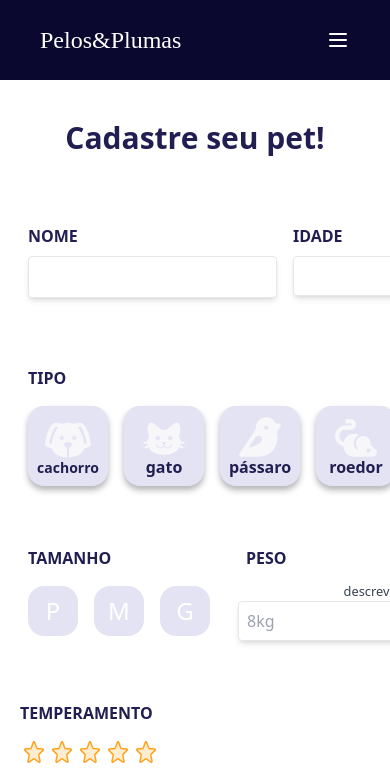
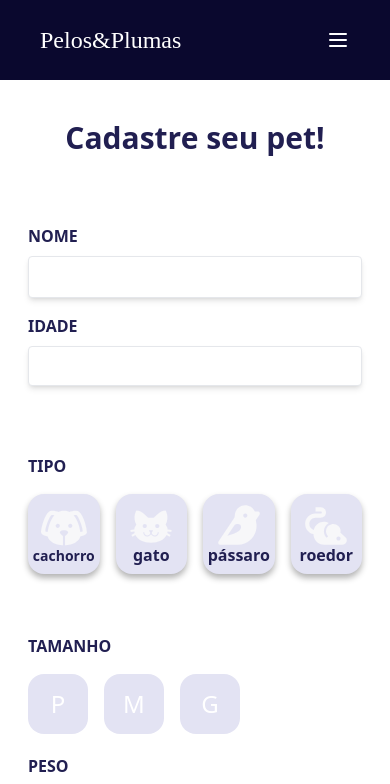
Before and after one commit to pamlotusia/impacta-petshop, a React (Create React App) app: page /cadastrar-pet in a window 390 px wide. Shown: the top 784 px of the page. Built offline with nearby package versions, Linux system fonts and the light colour scheme; no server answers; sample sign-in values are in the browser's storage.

Commit message:
responsividade homepage quase pronta: - falta resolver botoes de envio

```diff
--- a/src/components/RegisterPet.jsx
+++ b/src/components/RegisterPet.jsx
@@ -271,7 +271,7 @@ const Formulario = ({
   return (
     // formulario cadastro de pets
     <div className="color-title">
-      <div className="flex mb-[60px]">
+      <div className="flex flex-col md:flex-row lg:flex-row mb-[60px]">
         <div className="flex flex-col m-2">
           <label htmlFor="name" className="text-1xl uppercase font-bold mb-2">
             nome
@@ -302,9 +302,9 @@ const Formulario = ({
         </div>
       </div>
 
-      <div className="flex flex-col w-[500px] mb-[60px]">
+      <div className="flex flex-col align- mb-[60px]">
         <p className="text-1xl uppercase font-bold text-left ml-2 mb-4">Tipo</p>
-        <div className="flex mx-0">
+        <div className="flex ">
           <button
             className={`w-[80px] h-[80px] lg:w-[110px] lg:h-[100px] ${
               selectedAnimal === 'dog'
@@ -352,14 +352,14 @@ const Formulario = ({
         </div>
       </div>
 
-      <div className="flex mb-[60px]">
+      <div className="flex flex-col lg:flex-row mb-[50px]">
         <div className="flex flex-col">
           <p className="text-1xl uppercase font-bold text-left ml-2 mb-4">
             Tamanho
           </p>
-          <div className="flex justify-left">
+          <div className="flex ">
             <button
-              className={`w-[50px] h-[50px] lg:w-[81px] lg:h-[78px] ${
+              className={`w-[60px] h-[60px] lg:w-[81px] lg:h-[78px] ${
                 selectedSize === 'pequeno'
                   ? 'button-active'
                   : 'light-blue-input'
@@ -370,7 +370,7 @@ const Formulario = ({
             </button>
 
             <button
-              className={`w-[50px] h-[50px] lg:w-[81px] lg:h-[78px] ${
+              className={`w-[60px] h-[60px] lg:w-[81px] lg:h-[78px] ${
                 selectedSize === 'médio' ? 'button-active' : 'light-blue-input'
               } rounded-2xl mx-2`}
               onClick={() => handleSizeButtonClick('médio')}
@@ -378,7 +378,7 @@ const Formulario = ({
               <p className="text-2xl lg:text-4xl text-white uppercase">m</p>
             </button>
             <button
-              className={`w-[50px] h-[50px] lg:w-[81px] lg:h-[78px] ${
+              className={`w-[60px] h-[60px] lg:w-[81px] lg:h-[78px] ${
                 selectedSize === 'grande' ? 'button-active' : 'light-blue-input'
               } rounded-2xl mx-2`}
               onClick={() => handleSizeButtonClick('grande')}
@@ -388,8 +388,8 @@ const Formulario = ({
           </div>
         </div>
 
-        <div className="flex flex-col ml-5 lg:ml-10">
-          <p className="text-1xl uppercase font-bold text-left ml-2 mb-3">
+        <div className="flex flex-col lg:ml-10 mt-5">
+          <p className="text-1xl uppercase font-bold text-left ml-2 mb-2">
             Peso
           </p>
           <small className="text-right text-gray-700">
@@ -398,7 +398,7 @@ const Formulario = ({
           <input
             type="text"
             id="name"
-            className="lg:w-[250px] h-[40px] p-2 border rounded  focus:outline-none shadow-md"
+            className="max-w-[250px] h-[40px] p-2 border rounded  focus:outline-none shadow-md"
             name="campoPeso"
             value={formData.campoPeso}
             placeholder="8kg"
```
